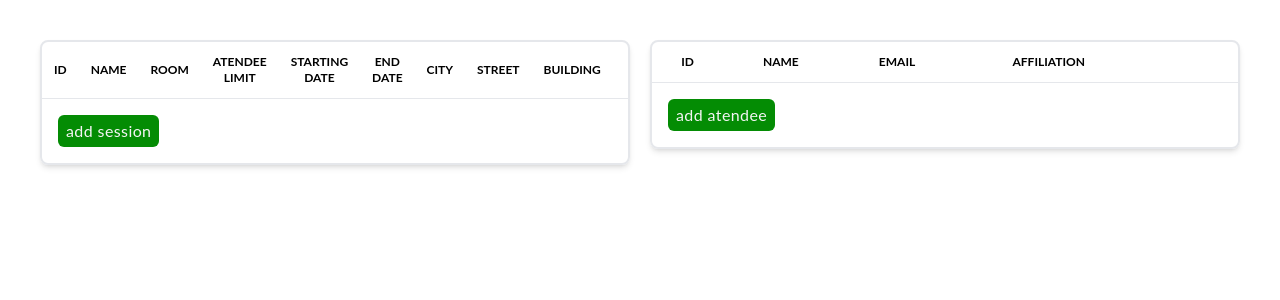
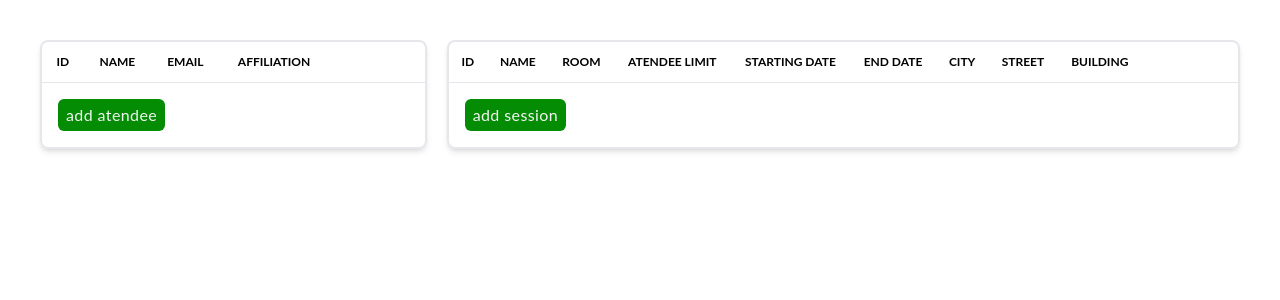
Before and after one commit to jakub-lesniewski/Project-conference-handler, a React (Vite) app in the folder frontend/: page /backoffice in a window 1280 px wide. Shown: the top 300 px of the page. Built offline with nearby package versions, Linux system fonts and the light colour scheme.

Commit message:
fixed columns styling

```diff
--- a/frontend/src/features/backoffice/Backoffice.jsx
+++ b/frontend/src/features/backoffice/Backoffice.jsx
@@ -3,9 +3,11 @@ import SessionBox from "./sessions/SessionBox";
 
 function Backoffice() {
   return (
-    <main className="m-10 grid grid-cols-2 gap-x-5">
-      <SessionBox />
+    <main className="m-10 grid grid-cols-3 gap-x-5">
       <AtendeesBox />
+      <div className=" col-span-2">
+        <SessionBox />
+      </div>
     </main>
   );
 }
--- a/frontend/src/features/backoffice/sessions/ModalSession.jsx
+++ b/frontend/src/features/backoffice/sessions/ModalSession.jsx
@@ -34,6 +34,7 @@ function ModalSession({ session, toggleModal, addSession }) {
 
     addSession(newSession);
     console.log(newSession);
+    toggleModal();
   }
 
   return (
@@ -110,7 +111,7 @@ function ModalSession({ session, toggleModal, addSession }) {
       </section>
 
       <section className="overflow-auto-y mt-12 border border-fmcsBlack p-2">
-        <ul className="flex flex-col gap-2">
+        <ul className="gap-2g flex flex-col">
           {fields.map((item, index) => {
             return (
               <li key={index} className="flex h-8 gap-2">
--- a/frontend/src/features/backoffice/sessions/SessionBox.jsx
+++ b/frontend/src/features/backoffice/sessions/SessionBox.jsx
@@ -26,8 +26,6 @@ function SessionBox() {
   function removeSession(id) {
     setSessionsArr((prev) => prev.filter((session) => session.id !== id));
   }
-
-  function modifySession(id) {}
 
   function toggleModal() {
     setShowModal(!showModal);
```
